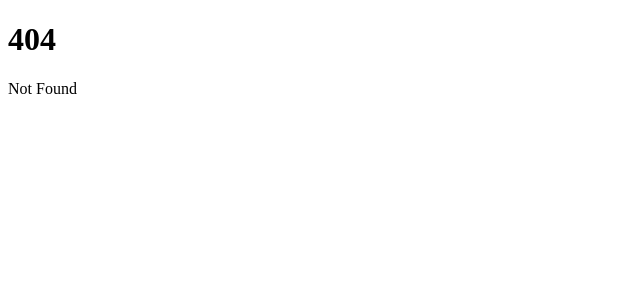
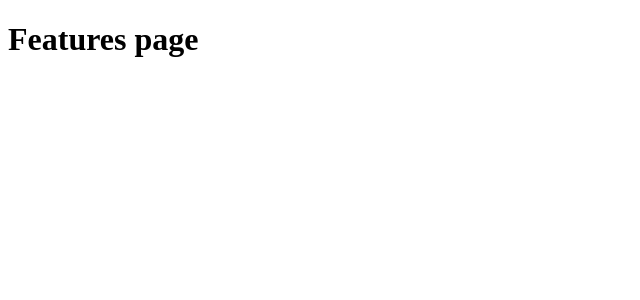
Before and after one commit to sekelskyp/cardify-demos, a SvelteKit app in the folder sveltekit-ts/: page /features in a window 1280 px wide. Before the commit this address had no page. Shown: the top 300 px of the page, without its empty margins (0-640 px from the left). Built offline with nearby package versions, Linux system fonts and the light colour scheme.

Commit message:
Add features page

```diff
--- /dev/null
+++ b/sveltekit-ts/src/routes/features/+page.svelte
@@ -0,0 +1 @@
+<h1>Features page</h1>
```
